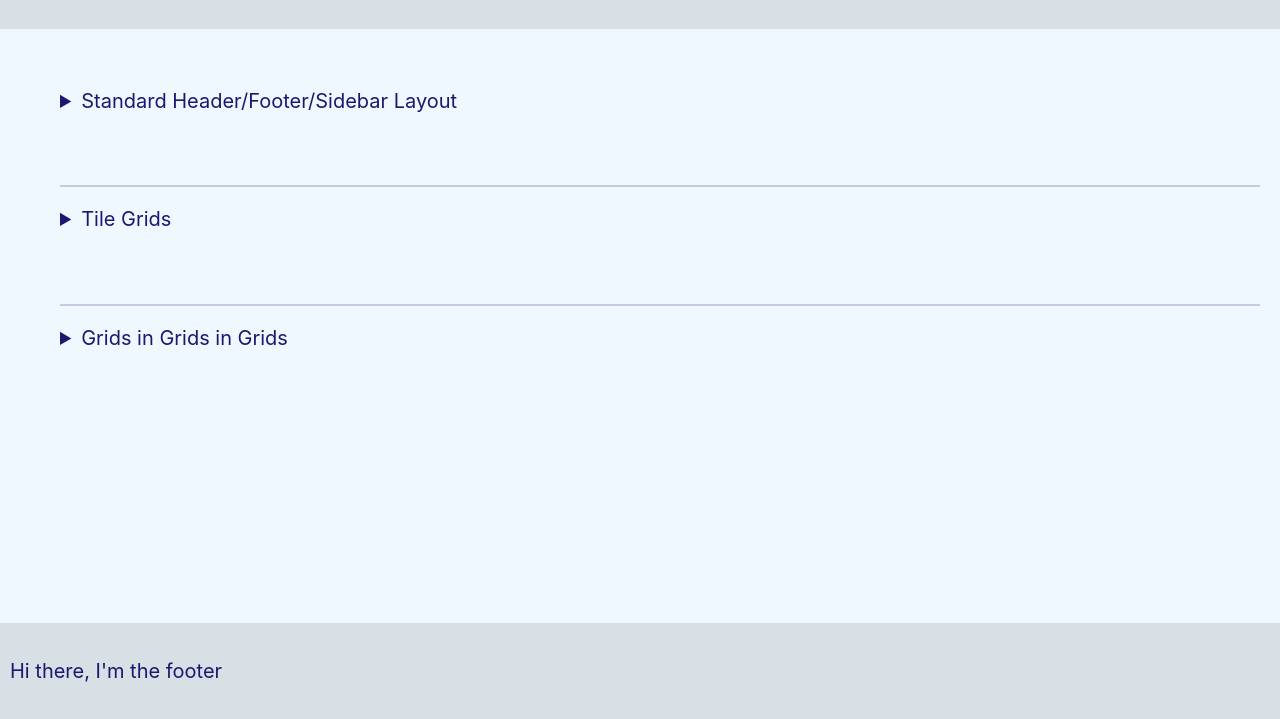
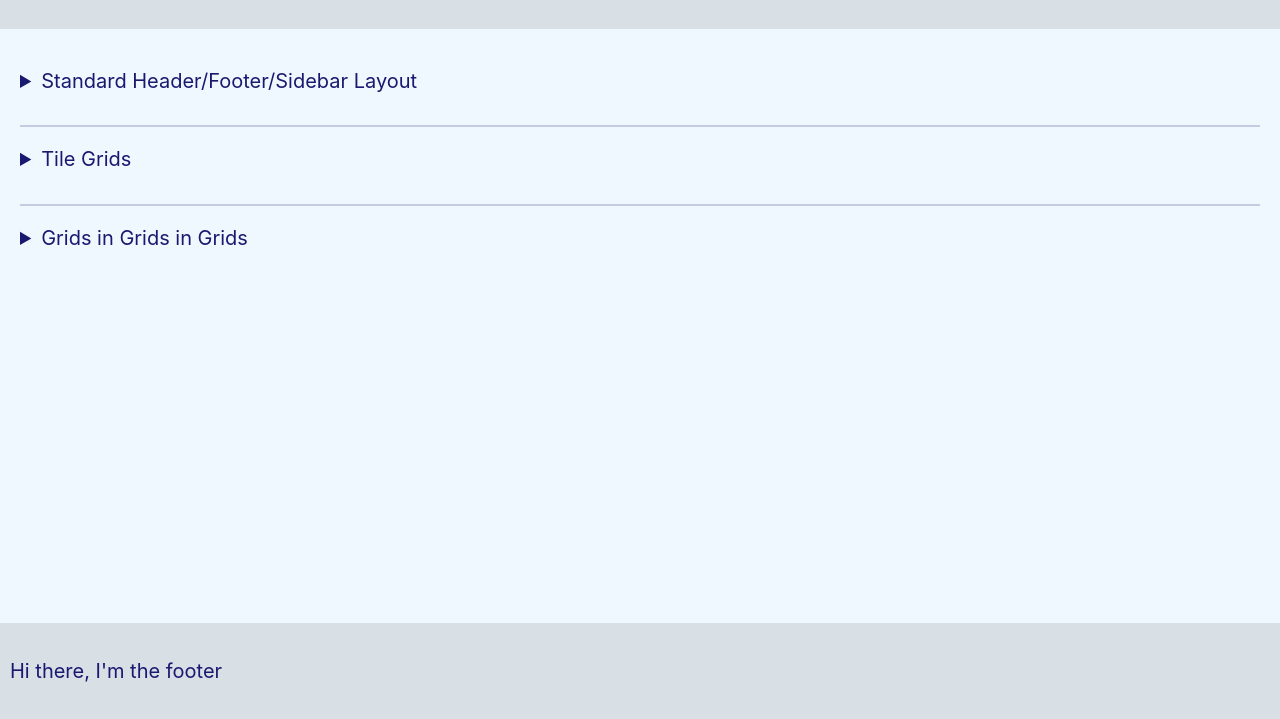
Before and after one commit to khayden73/grid-samples, a website built with Parcel: page index.html in a window 1280 px wide. Shown: the part 81-800 px from the top of the page. Built offline with nearby package versions, Linux system fonts and the light colour scheme.

Commit message:
homepage tweaks

```diff
--- a/scss/home/styles.scss
+++ b/scss/home/styles.scss
@@ -23,13 +23,13 @@ body {
 .grid-list {
     list-style: none;
     margin: 0;
+    padding: 0;
     font-size: 2rem;
     line-height: 2.4rem;
     display: grid;
     grid-row-gap: 1ch;
 
     li {
-        margin: 2rem 0;
         padding: 2rem 0;
 
         & + li {
```
